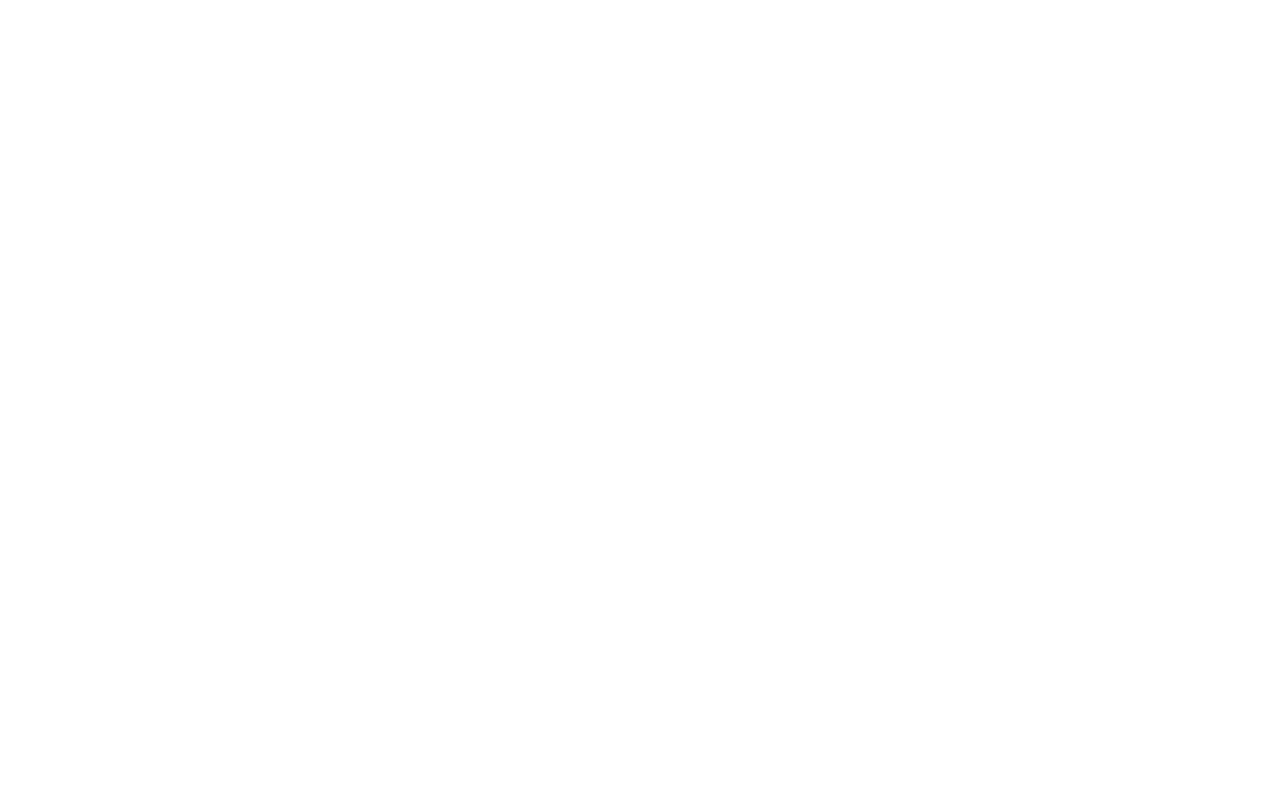
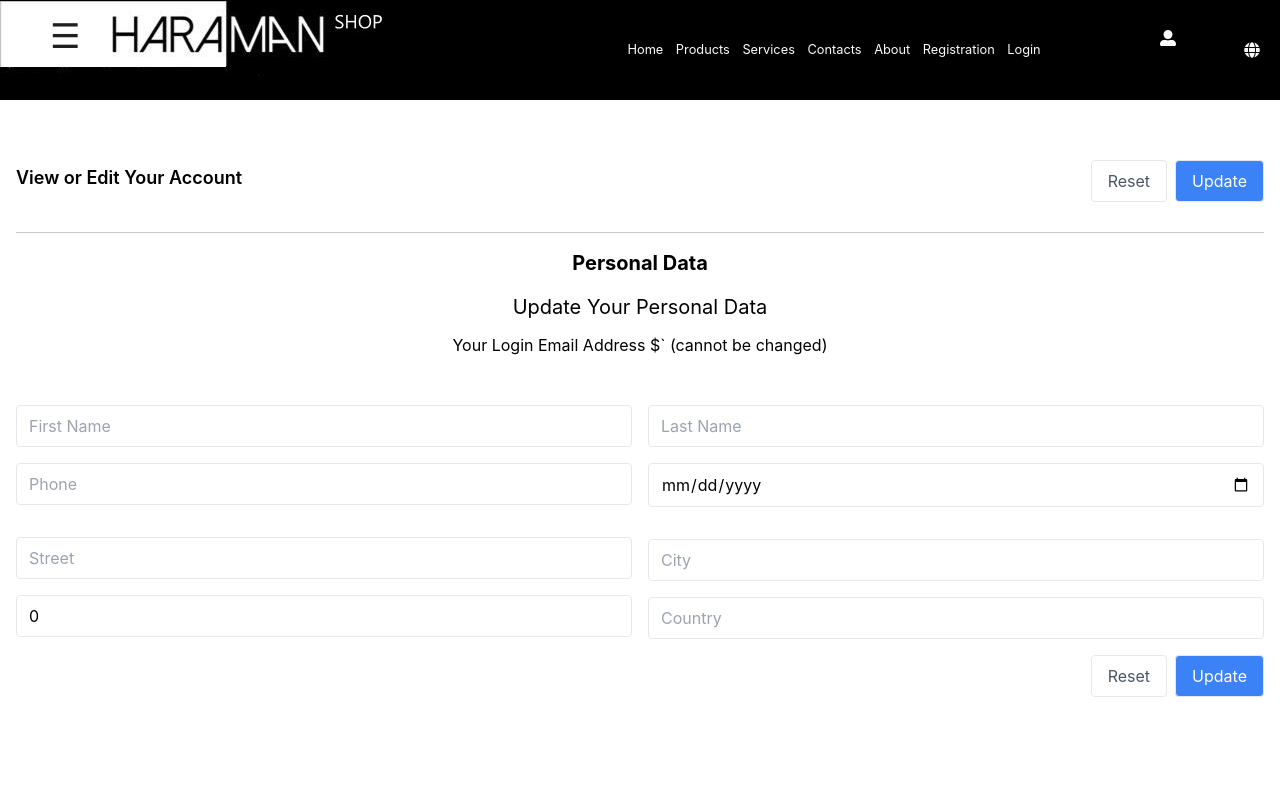
Before and after one commit to koval23/craft-shop.github.io, a React (Vite) app in the folder frontend/: page /personal-page in a window 1280 px wide. Before the commit this address had no page. Shown: the top 800 px of the page. Built offline with nearby package versions, Linux system fonts and the light colour scheme.

Commit message:
feature: page - PersonalPage with styles and routing

```diff
--- a/frontend/src/App.tsx
+++ b/frontend/src/App.tsx
@@ -7,6 +7,7 @@
 import Careers from "./pages/careers/Careers";
 import OrderServices from "./pages/orderServices/OrderServices";
 import PaymentInfo from "./pages/paymentInfo/PaymentInfo";
+import PersonalPage from "./pages/personalPage/PersonalPage";
 
 const App = () => {
   return (
@@ -19,6 +20,7 @@
         <Route path="/careers" element={<Careers />} />
         <Route path="/services" element={<OrderServices />} />
         <Route path="/payment-info" element={<PaymentInfo />} />
+        <Route path="/personal-page" element={<PersonalPage />} />
         </Route>
       </Routes>
     </div>
--- a/frontend/src/pages/login/Login.tsx
+++ b/frontend/src/pages/login/Login.tsx
@@ -99,4 +99,4 @@
   )
 }
 
-export default Login
+export default Login;
--- /dev/null
+++ b/frontend/src/pages/personalPage/PersonalPage.module.css
@@ -0,0 +1,13 @@
+.personalPageContainer {
+  margin-top: 40px;
+}
+.headerUpdateAccount {
+  display: flex;
+  flex-direction: row;
+  justify-content: space-between;
+  border-bottom: 1px solid rgb(198, 198, 203);
+}
+.headerUpdateAccount button {
+  margin-top: 20px;
+  margin-bottom: 30px;
+}
--- /dev/null
+++ b/frontend/src/pages/personalPage/PersonalPage.tsx
@@ -0,0 +1,150 @@
+import type { FC } from "react"
+import type React from "react"
+import { useState } from "react"
+import styles from "./PersonalPage.module.css"
+import { useTranslation } from "react-i18next"
+import type PersonalPageData from "./types/PersonalPageData"
+
+const PersonalPage: FC = () => {
+  const today = new Date().toISOString().split("T")[0]
+  const { t } = useTranslation("translation")
+
+  const [formData, setFormData] = useState<PersonalPageData>({
+    firstName: "",
+    lastName: "",
+    phone: "",
+    birthDate: "",
+    street: "",
+    city: "",
+    country: "",
+    postalCode: 0,
+  })
+
+  const handleChange = (e: React.ChangeEvent<HTMLInputElement>) => {
+    const { name, value } = e.target
+    setFormData({ ...formData, [name]: value })
+  }
+
+  const handleSubmit = (e: React.FormEvent<HTMLFormElement>) => {
+    e.preventDefault()
+    console.log("Personal Page:", formData)
+  }
+
+  return (
+    <div className={styles.personalPageContainer}>
+      <div className="container mx-auto px-4">
+        <div className="text-right">
+          <div className={styles.headerUpdateAccount}>
+            <h2 className="text-lg font-semibold mt-6">
+              {t("personalPage.viewEditAccount")}
+            </h2>
+            <div>
+              <button className="px-4 py-2 border rounded text-gray-600 mr-2">
+                {t("personalPage.reset")}
+              </button>
+              <button className="px-4 py-2 border rounded bg-blue-500 text-white">
+                {t("personalPage.update")}
+              </button>
+            </div>
+          </div>
+        </div>
+        <div className="mt-4 mb-6">
+          <h3 className="text-xl font-bold mb-4">
+            {t("personalPage.personalData")}
+          </h3>
+          <p className="text-xl mb-3">{t("personalPage.updatePersonalData")}</p>
+          <p>
+            {t("personalPage.emailHeader")} $`{formData.phone}{" "}
+            {t("personalPage.emailFooter")}
+          </p>
+        </div>
+
+        <form onSubmit={handleSubmit} className="flex justify-between">
+          <div className="space-y-4 w-1/2 pr-2 mt-6">
+            <input
+              type="text"
+              name="firstName"
+              placeholder={t("personalPage.name")}
+              value={formData.firstName}
+              onChange={handleChange}
+              className="w-full px-3 py-2 border rounded "
+            />
+            <input
+              type="text"
+              name="phone"
+              placeholder={t("personalPage.phone")}
+              value={formData.phone}
+              onChange={handleChange}
+              className="w-full px-3 py-2 border rounded mt-10"
+            />
+            <div className={styles.addressForm}></div>
+            <input
+              type="text"
+              name="street"
+              placeholder={t("personalPage.street")}
+              value={formData.street}
+              onChange={handleChange}
+              className="w-full px-3 py-2 border rounded"
+            />
+            <input
+              type="text"
+              name="postalCode"
+              placeholder={t("personalPage.code")}
+              value={formData.postalCode}
+              onChange={handleChange}
+              className="w-full px-3 py-2 border rounded"
+            />
+          </div>
+          <div className="space-y-4 w-1/2 pl-2 mt-6">
+            <input
+              type="text"
+              name="lastName"
+              placeholder={t("personalPage.lastName")}
+              value={formData.lastName}
+              onChange={handleChange}
+              className="w-full px-3 py-2 border rounded"
+            />
+            <input
+              type="date"
+              name="birthDate"
+              placeholder={t("personalPage.dataOfBirth")}
+              value={formData.birthDate}
+              onChange={handleChange}
+              className="w-full px-3 py-2 border rounded"
+              max={today}
+            />
+            <div className={styles.addressForm}></div>
+
+            <input
+              type="text"
+              name="city"
+              placeholder={t("personalPage.city")}
+              value={formData.city}
+              onChange={handleChange}
+              className="w-full px-3 py-2 border rounded"
+            />
+            <input
+              type="text"
+              name="country"
+              placeholder={t("personalPage.country")}
+              value={formData.country}
+              onChange={handleChange}
+              className="w-full px-3 py-2 border rounded"
+            />
+          </div>
+        </form>
+
+        <div className="mt-4 text-right">
+          <button className="px-4 py-2 border rounded text-gray-600 mr-2">
+            {t("personalPage.reset")}
+          </button>
+          <button className="px-4 py-2 border rounded bg-blue-500 text-white">
+            {t("personalPage.update")}
+          </button>
+        </div>
+      </div>
+    </div>
+  )
+}
+
+export default PersonalPage
--- /dev/null
+++ b/frontend/src/pages/personalPage/types/PersonalPageData.ts
@@ -0,0 +1,10 @@
+export default interface PersonalPageData {
+  firstName: string
+  lastName: string
+  phone: string
+  birthDate: string
+  street: string
+  city: string
+  country: string
+  postalCode: number
+}
```
